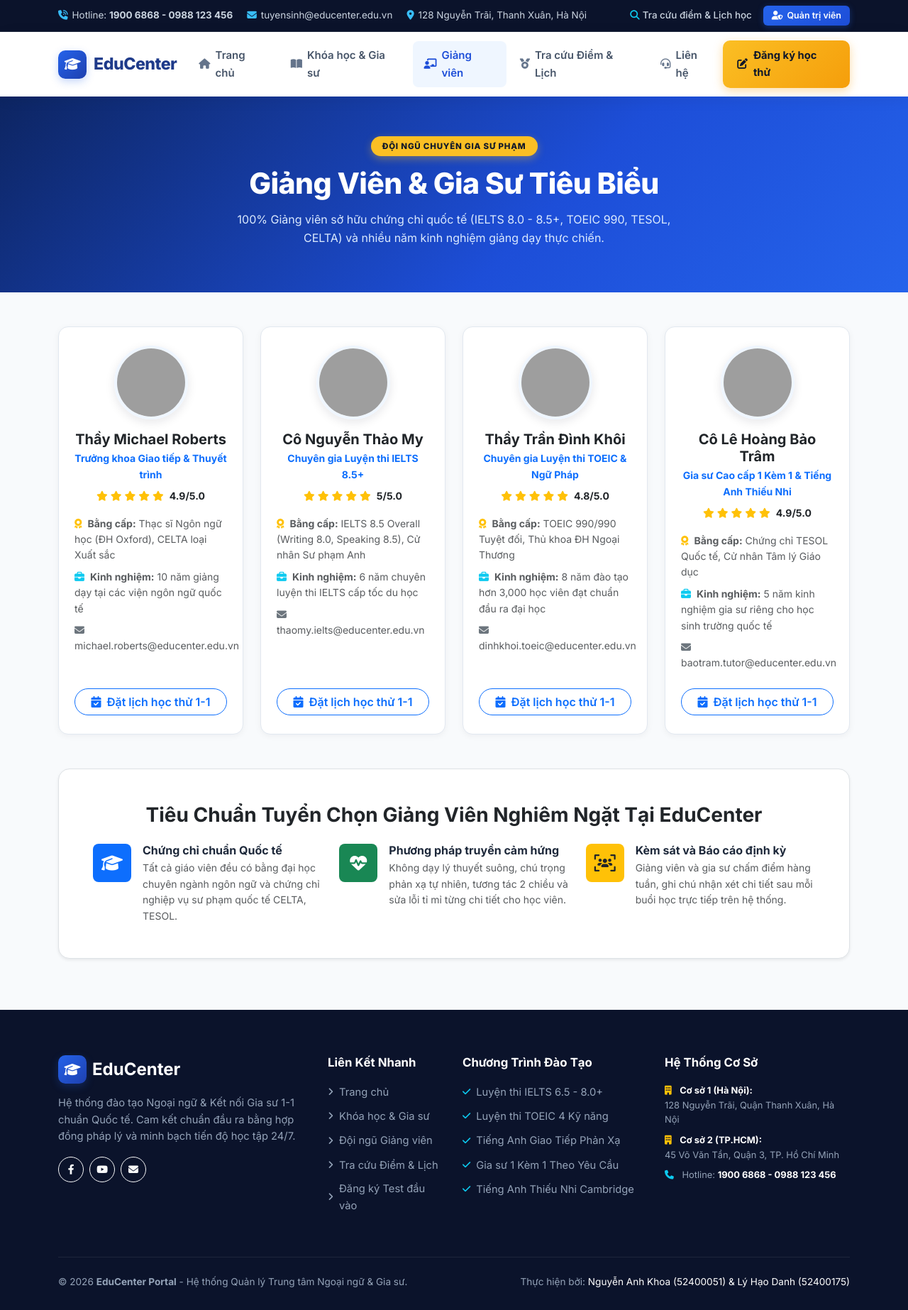
After one commit to NguyenAnhKhoa-ctrl/Language-Center-Websites, a PHP site: page /teachers.php in a window 1280 px wide. The commit adds this page. Shown: the whole page at 71% size. Run offline with PHP 8.4, Linux system fonts and the light colour scheme; data comes from the database, SQL or seed files in the repository; grey boxes are pictures that could not be loaded.

Commit message:
feat(teachers): implement featured teachers and tutors page with qualifications and ratings

```diff
--- a/assets/css/style.css
+++ b/assets/css/style.css
@@ -793,3 +793,36 @@ a {
     flex-shrink: 0;
     margin-top: 2px;
 }
+
+/* ============================================================================
+   9. TEACHERS, LOOKUP PORTAL & CONTACT STYLES (TUẦN 2 - LÝ HẠO DANH - 52400175)
+   ============================================================================ */
+.teacher-card {
+    background: #ffffff;
+    border-radius: var(--edu-radius-md);
+    border: 1px solid var(--edu-border);
+    padding: 26px 22px;
+    text-align: center;
+    transition: all 0.3s ease;
+    height: 100%;
+    display: flex;
+    flex-direction: column;
+    justify-content: space-between;
+    box-shadow: var(--edu-shadow-sm);
+}
+
+.teacher-card:hover {
+    transform: translateY(-6px);
+    box-shadow: var(--edu-shadow-lg);
+    border-color: #93c5fd;
+}
+
+.teacher-img {
+    width: 104px;
+    height: 104px;
+    border-radius: 50%;
+    object-fit: cover;
+    margin: 0 auto 16px auto;
+    border: 4px solid #eff6ff;
+    box-shadow: 0 4px 14px rgba(15, 23, 42, 0.1);
+}
--- /dev/null
+++ b/teachers.php
@@ -0,0 +1,177 @@
+<?php
+/**
+ * EDUCENTER - HỆ THỐNG WEBSITE QUẢN LÝ TRUNG TÂM NGOẠI NGỮ & GIA SƯ
+ * File: teachers.php
+ * Phụ trách (Tuần 2 - Lý Hạo Danh - 52400175):
+ * Trang Đội ngũ Giảng viên & Gia sư tiêu biểu (Hồ sơ chứng chỉ quốc tế, kinh nghiệm & đánh giá sao)
+ */
+
+$pageTitle = 'Đội Ngũ Giảng Viên & Gia Sư Uy Tín - EduCenter';
+$currentPage = 'teachers.php';
+
+require_once __DIR__ . '/config/db.php';
+
+// Lấy danh sách giảng viên từ CSDL MySQL (nếu kết nối) hoặc dùng Mock Data Fallback
+$teachers = [];
+if ($db_connected && $pdo) {
+    try {
+        $stmt = $pdo->query("SELECT * FROM Teachers ORDER BY teacher_id ASC");
+        $rows = $stmt->fetchAll();
+        if (!empty($rows)) {
+            $defaultAvatars = [
+                1 => 'https://images.unsplash.com/photo-1534528741775-53994a69daeb?auto=format&fit=crop&w=400&q=80',
+                2 => 'https://images.unsplash.com/photo-1573496359142-b8d87734a5a2?auto=format&fit=crop&w=400&q=80',
+                3 => 'https://images.unsplash.com/photo-1507003211169-0a1dd7228f2d?auto=format&fit=crop&w=400&q=80',
+                4 => 'https://images.unsplash.com/photo-1580489944761-15a19d654956?auto=format&fit=crop&w=400&q=80'
+            ];
+            foreach ($rows as $row) {
+                $tid = (int)$row['teacher_id'];
+                $teachers[] = [
+                    'teacher_id'     => $tid,
+                    'full_name'      => $row['full_name'],
+                    'avatar'         => !empty($row['avatar']) ? $row['avatar'] : ($defaultAvatars[$tid] ?? $defaultAvatars[1]),
+                    'specialization' => $row['specialization'] ?? 'Giảng viên Ngoại ngữ Quốc tế',
+                    'degree'         => $row['degree'] ?? 'Chứng chỉ TESOL / IELTS 8.0+',
+                    'experience'     => $row['experience'] ?? 'Trên 5 năm kinh nghiệm giảng dạy chuyên sâu',
+                    'rating'         => (float)($row['rating'] ?? 4.9),
+                    'phone'          => $row['phone'] ?? '0988 123 456',
+                    'email'          => $row['email'] ?? 'teacher@educenter.edu.vn'
+                ];
+            }
+        }
+    } catch (Exception $e) {
+        $teachers = [];
+    }
+}
+
+if (empty($teachers)) {
+    $teachers = $sample_teachers;
+}
+
+require_once __DIR__ . '/includes/header.php';
+?>
+
+    <!-- 1. SUBPAGE HERO BANNER -->
+    <section class="edu-page-banner">
+        <div class="container text-center">
+            <span class="edu-page-badge">ĐỘI NGŨ CHUYÊN GIA SƯ PHẠM</span>
+            <h1 class="edu-page-title">Giảng Viên &amp; Gia Sư Tiêu Biểu</h1>
+            <p class="edu-page-subtitle">
+                100% Giảng viên sở hữu chứng chỉ quốc tế (IELTS 8.0 - 8.5+, TOEIC 990,
+                TESOL, CELTA) và nhiều năm kinh nghiệm giảng dạy thực chiến.
+            </p>
+        </div>
+    </section>
+
+    <!-- 2. DANH SÁCH HỒ SƠ GIẢNG VIÊN & GIA SƯ -->
+    <section class="edu-section pt-5">
+        <div class="container">
+            <div class="row g-4">
+                <?php foreach ($teachers as $tc): ?>
+                    <div class="col-md-6 col-lg-3">
+                        <div class="teacher-card">
+                            <div>
+                                <img src="<?php echo htmlspecialchars($tc['avatar']); ?>"
+                                     alt="<?php echo htmlspecialchars($tc['full_name']); ?>"
+                                     class="teacher-img">
+
+                                <h5 class="fw-bold mb-1 text-dark">
+                                    <?php echo htmlspecialchars($tc['full_name']); ?>
+                                </h5>
+                                <p class="text-primary small fw-bold mb-2">
+                                    <?php echo htmlspecialchars($tc['specialization']); ?>
+                                </p>
+
+                                <!-- Đánh giá 5 sao -->
+                                <div class="d-flex justify-content-center align-items-center gap-1 text-warning small mb-3">
+                                    <i class="fa-solid fa-star"></i>
+                                    <i class="fa-solid fa-star"></i>
+                                    <i class="fa-solid fa-star"></i>
+                                    <i class="fa-solid fa-star"></i>
+                                    <i class="fa-solid fa-star"></i>
+                                    <span class="text-dark ms-1 fw-bold"><?php echo htmlspecialchars((string)$tc['rating']); ?>/5.0</span>
+                                </div>
+
+                                <!-- Thông tin bằng cấp, kinh nghiệm, email -->
+                                <div class="text-start small text-muted mb-3">
+                                    <p class="mb-2">
+                                        <i class="fa-solid fa-award text-warning me-1"></i>
+                                        <strong>Bằng cấp:</strong> <?php echo htmlspecialchars($tc['degree']); ?>
+                                    </p>
+                                    <p class="mb-2">
+                                        <i class="fa-solid fa-briefcase text-info me-1"></i>
+                                        <strong>Kinh nghiệm:</strong> <?php echo htmlspecialchars($tc['experience']); ?>
+                                    </p>
+                                    <p class="mb-0">
+                                        <i class="fa-solid fa-envelope text-secondary me-1"></i>
+                                        <?php echo htmlspecialchars($tc['email']); ?>
+                                    </p>
+                                </div>
+                            </div>
+
+                            <div class="pt-2">
+                                <a href="register.php?course=<?php echo urlencode('Gia sư Tiếng Anh 1 Kèm 1 Theo Yêu Cầu'); ?>&amp;tutor_id=<?php echo (int)$tc['teacher_id']; ?>"
+                                   class="btn btn-outline-primary w-100 rounded-pill fw-semibold">
+                                    <i class="fa-solid fa-calendar-check me-1"></i> Đặt lịch học thử 1-1
+                                </a>
+                            </div>
+                        </div>
+                    </div>
+                <?php endforeach; ?>
+            </div>
+
+            <!-- 3. TIÊU CHUẨN TUYỂN CHỌN GIẢNG VIÊN -->
+            <div class="mt-5 p-4 p-md-5 bg-white rounded-4 border shadow-sm">
+                <h3 class="fw-bold text-center mb-4 text-dark">
+                    Tiêu Chuẩn Tuyển Chọn Giảng Viên Nghiêm Ngặt Tại EduCenter
+                </h3>
+                <div class="row g-4">
+                    <div class="col-md-4">
+                        <div class="d-flex gap-3">
+                            <div class="bg-primary text-white p-3 rounded-3 d-flex align-items-center justify-content-center flex-shrink-0" style="width:54px;height:54px;">
+                                <i class="fa-solid fa-graduation-cap fs-4"></i>
+                            </div>
+                            <div>
+                                <h6 class="fw-bold mb-1">Chứng chỉ chuẩn Quốc tế</h6>
+                                <p class="text-muted small mb-0">
+                                    Tất cả giáo viên đều có bằng đại học chuyên ngành ngôn ngữ và chứng chỉ nghiệp vụ sư phạm quốc tế CELTA, TESOL.
+                                </p>
+                            </div>
+                        </div>
+                    </div>
+
+                    <div class="col-md-4">
+                        <div class="d-flex gap-3">
+                            <div class="bg-success text-white p-3 rounded-3 d-flex align-items-center justify-content-center flex-shrink-0" style="width:54px;height:54px;">
+                                <i class="fa-solid fa-heart-pulse fs-4"></i>
+                            </div>
+                            <div>
+                                <h6 class="fw-bold mb-1">Phương pháp truyền cảm hứng</h6>
+                                <p class="text-muted small mb-0">
+                                    Không dạy lý thuyết suông, chú trọng phản xạ tự nhiên, tương tác 2 chiều và sửa lỗi tỉ mỉ từng chi tiết cho học viên.
+                                </p>
+                            </div>
+                        </div>
+                    </div>
+
+                    <div class="col-md-4">
+                        <div class="d-flex gap-3">
+                            <div class="bg-warning text-dark p-3 rounded-3 d-flex align-items-center justify-content-center flex-shrink-0" style="width:54px;height:54px;">
+                                <i class="fa-solid fa-users-viewfinder fs-4"></i>
+                            </div>
+                            <div>
+                                <h6 class="fw-bold mb-1">Kèm sát và Báo cáo định kỳ</h6>
+                                <p class="text-muted small mb-0">
+                                    Giảng viên và gia sư chấm điểm hàng tuần, ghi chú nhận xét chi tiết sau mỗi buổi học trực tiếp trên hệ thống.
+                                </p>
+                            </div>
+                        </div>
+                    </div>
+                </div>
+            </div>
+        </div>
+    </section>
+
+<?php
+require_once __DIR__ . '/includes/footer.php';
+?>
```
